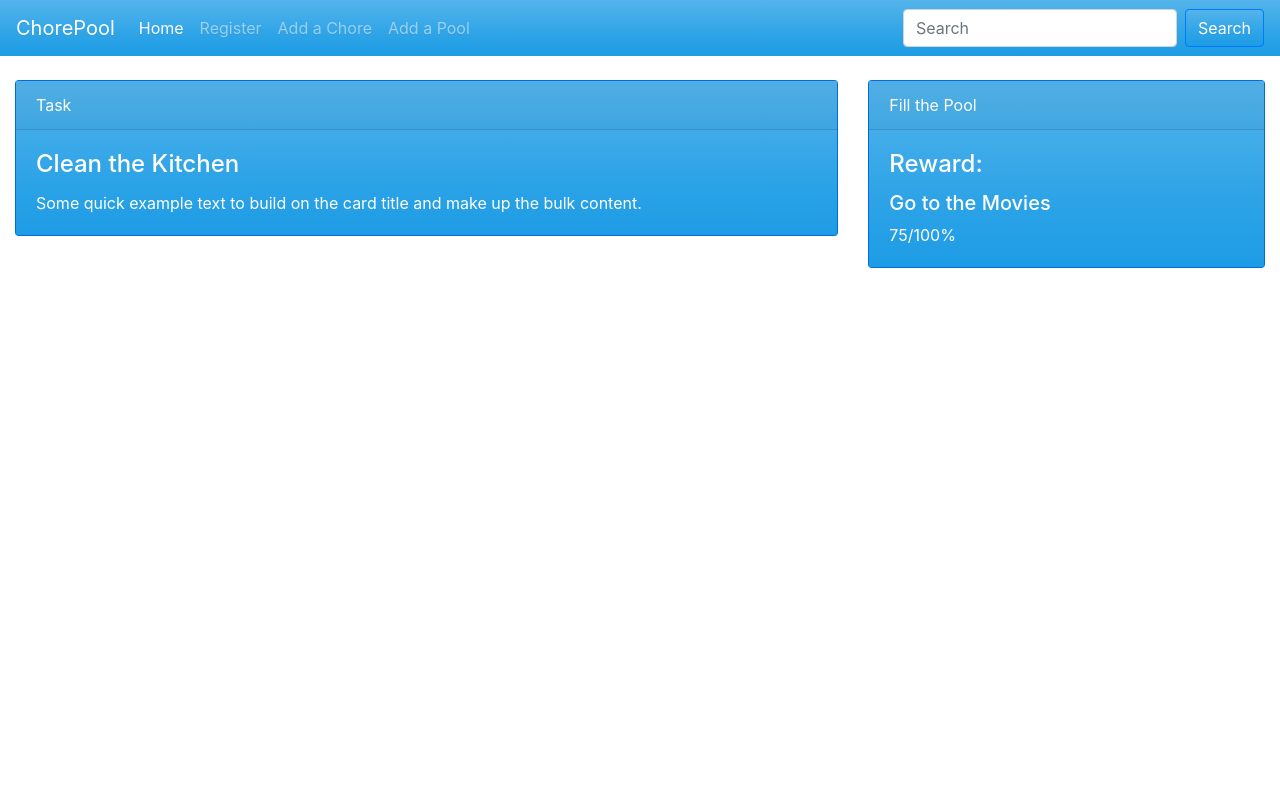
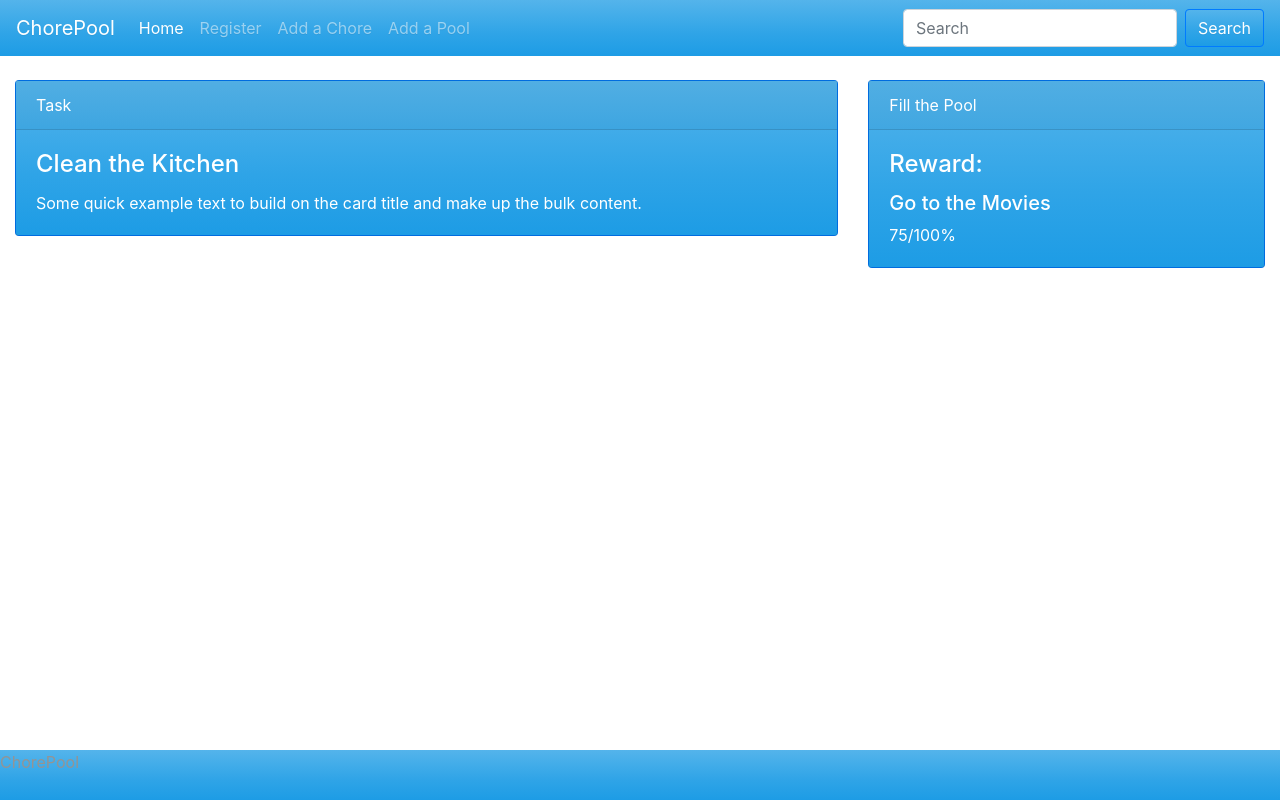
Before and after one commit to GRIFF91/Get-It-Done, a React (Create React App) app in the folder client/: page /poolMember in a window 1280 px wide. Built offline with nearby package versions, Linux system fonts and the light colour scheme.

Commit message:
footer added

```diff
--- a/client/src/App.js
+++ b/client/src/App.js
@@ -7,6 +7,7 @@ import createPool from "./pages/createPool";
 import poolManager from "./pages/poolManager";
 import poolMember from "./pages/poolMember";
 import Nav from "./components/nav";
+import Footer from "./components/footer";
 import './App.css';
 
 
@@ -24,6 +25,7 @@ class App extends Component {
               {<Route exact path='/poolManager' component={poolManager} />}
               {<Route exact path='/poolMember' component={poolMember} />}
             </Switch>
+          <Footer />
         </div>
       </Router>
     );
--- /dev/null
+++ b/client/src/components/footer/footer.css
@@ -0,0 +1,11 @@
+.sticky-footer {
+    /* background: rgb(230, 230, 230); */
+    position: absolute;
+    left: 0;
+    bottom: 0;
+    height: 50px;
+    width: 100%;
+}
+.footer-content {
+    color: rgb(148, 148, 148);
+}
--- /dev/null
+++ b/client/src/components/footer/footer.js
@@ -0,0 +1,10 @@
+import React from "react";
+import "./footer.css";
+import { Link } from 'react-router-dom';
+
+const Footer = () =>
+  <footer className="sticky-footer bg-primary">
+    <a className="footer-content" href="#">ChorePool</a>
+  </footer>
+
+export default Footer;
--- /dev/null
+++ b/client/src/components/footer/index.js
@@ -0,0 +1 @@
+export { default } from "./footer";
--- a/client/src/pages/createPool/createPool.js
+++ b/client/src/pages/createPool/createPool.js
@@ -14,8 +14,8 @@ class createPool extends Component {
                         <label for="Describe the Pool">Pool Description</label>
                         <textarea className="form-control" rows="3" placeholder="Describe the Pool here"></textarea>
                         <button type="submit" class="btn btn-default">Submit</button>
-                    </form>
-                </Container>
+                </form>
+            </Container>
         );
     }
 }
```
